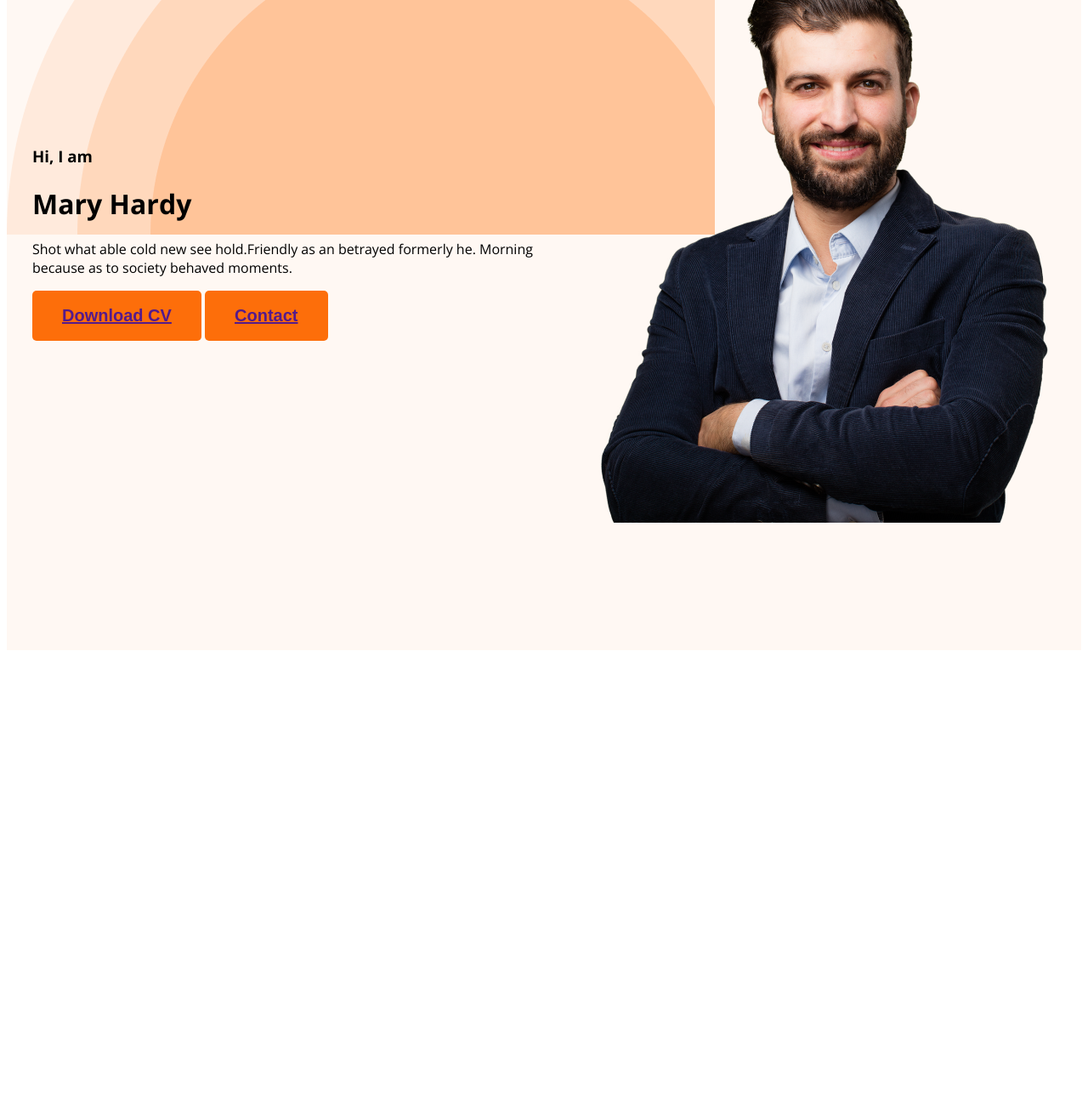
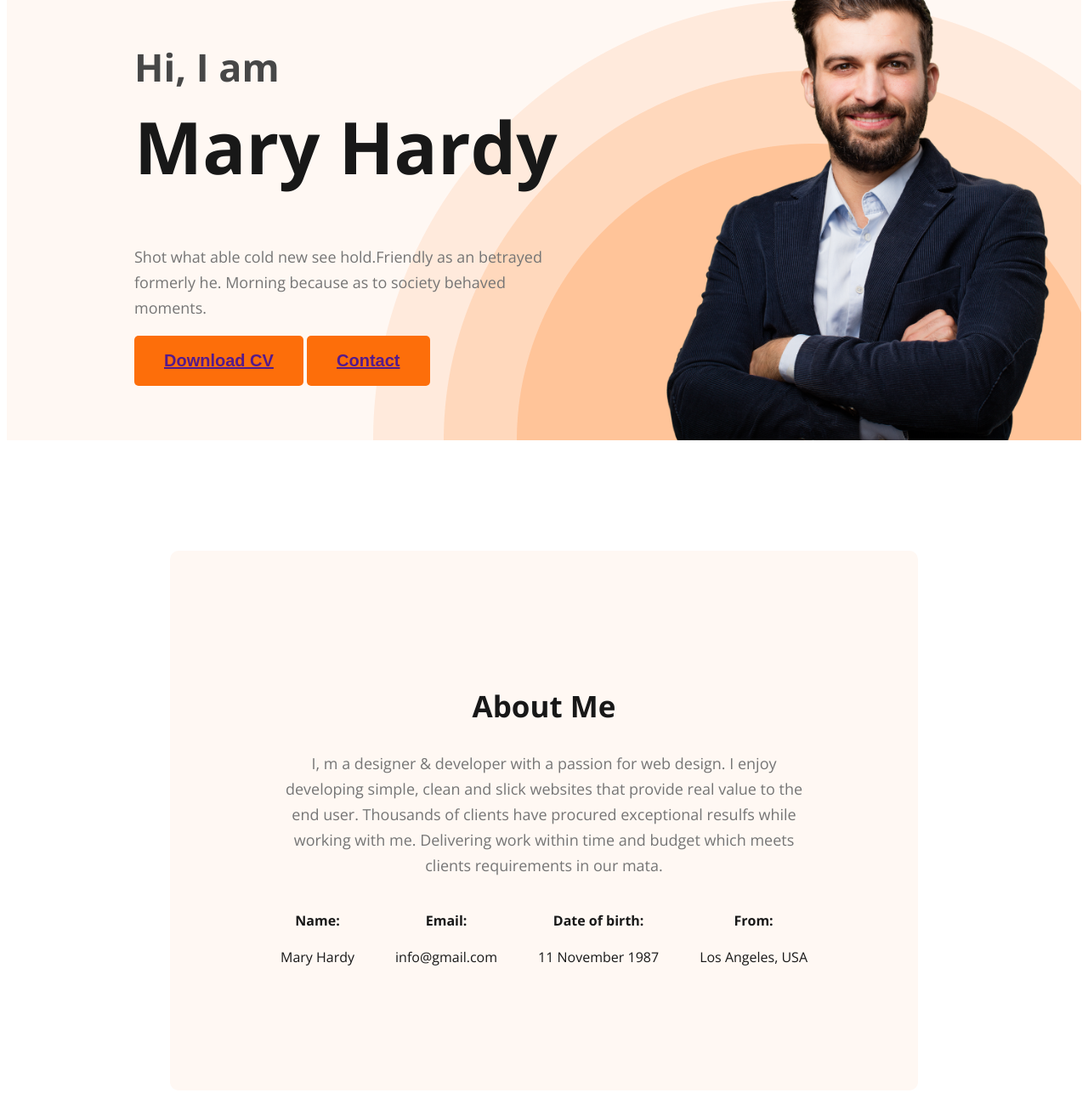
Before and after one commit to HridaySarder/devloper-portfolio, a plain HTML site: page index.html in a window 1280 px wide. Shown: the part 250-1536 px from the top of the page at 85% size. Before the commit the page ends 1023 px from the top, so only its background shows below. Drawn offline with nearby package versions, Linux system fonts and the light colour scheme.

Commit message:
added about section

```diff
--- a/index.html
+++ b/index.html
@@ -21,10 +21,10 @@
 
     </nav>
     <div class="banner">
-      <div>
+      <div class="banner-container">
         <h3 class="banner-greeting">Hi, I am</h3>
       <h1 class="banner-title">Mary Hardy</h1>
-      <p>Shot what able cold new see hold.Friendly as an betrayed formerly he. Morning because as to society behaved moments.</p>
+      <p class="banner-description" >Shot what able cold new see hold.Friendly as an betrayed formerly he. Morning because as to society behaved moments.</p>
       <button class="btn-primary"><a href="">Download CV</a></button>
       <button class="btn-primary"><a href="">Contact</a></button>
       </div>
@@ -33,6 +33,32 @@
 
   </header>
   <main>
+    <section class="about">
+      <h2 class="section-title">About Me</h2>
+      <p class="section-description">I, m a designer & developer with a passion for web design. I enjoy developing simple, clean and slick websites that provide real value to the end user. Thousands of clients have procured exceptional resulfs while working with me. Delivering work within time and budget which meets clients requirements in our mata.</p>
+      <div class="about-info-container">
+        <!-- .about-info*4>h4.info-title+p.info-description -->
+        <div class="about-info">
+          <h4 class="info-title">Name: </h4>
+          <p class="info-description"> Mary Hardy</p>
+        </div>
+        <div class="about-info">
+          <h4 class="info-title">Email:
+           </h4>
+          <p class="info-description"> info@gmail.com</p>
+        </div>
+        <div class="about-info">
+          <h4 class="info-title">Date of birth:
+            </h4>
+          <p class="info-description">11 November 1987</p>
+        </div>
+        <div class="about-info">
+          <h4 class="info-title">From:
+           </h4>
+          <p class="info-description"> Los Angeles, USA</p>
+        </div>
+      </div>
+    </section>
 
   </main>
   <footer>
--- a/style.css
+++ b/style.css
@@ -6,7 +6,7 @@ nav {
   display: flex;
   justify-content: space-between;
   align-items: center;
-  margin:0px 200px;
+  margin: 0px 200px;
 }
 .nav-title {
   color: #181818;
@@ -42,13 +42,71 @@ nav a {
   background-repeat: no-repeat;
   background-color: #fff8f3;
   /* position: fixed; */
+  background-position: bottom right;
 }
 .banner {
-  padding: 30px 30px 150px;
+  padding: 30px 30px 0px 150px;
   display: flex;
   align-items: center;
+  justify-content: space-between;
 }
-.banner .profile-pic{
-  width: 584px;
-/* height: 676px; */
+.banner .profile-pic {
+  width: 500px;
+  /* height: 676px; */
 }
+.banner-greeting {
+  color: #474747;
+  font-size: 45px;
+  font-weight: 600;
+  margin-bottom: 0px;
+}
+.banner-title {
+  margin-top: 5px;
+  color: #181818;
+  font-size: 85px;
+  font-weight: 700;
+}
+.banner-description {
+  color: #757575;
+  font-size: 18px;
+  font-weight: 400;
+  line-height: 30px;
+}
+.banner-container {
+  max-width: 500px;
+}
+.about {
+  padding: 130px;
+  color: #181818;
+  margin: 130px;
+  border-radius: 10px;
+  background: #fff8f3;
+}
+.section-title {
+  color: #181818;
+  text-align: center;
+  font-size: 35px;
+  font-weight: 700;
+}
+.section-description {
+  color: #757575;
+  text-align: center;
+  font-size: 18px;
+  font-weight: 400;
+  line-height: 30px;
+}
+main{
+  max-width: 1140px;
+  margin: 0px auto;
+}
+.about-info-container{
+  display: flex;
+  justify-content: space-between;
+
+}
+.about-info{
+  /* color: #757575; */
+text-align: center;
+/* font-size: 20px; */
+font-weight: 400;
+}
```
